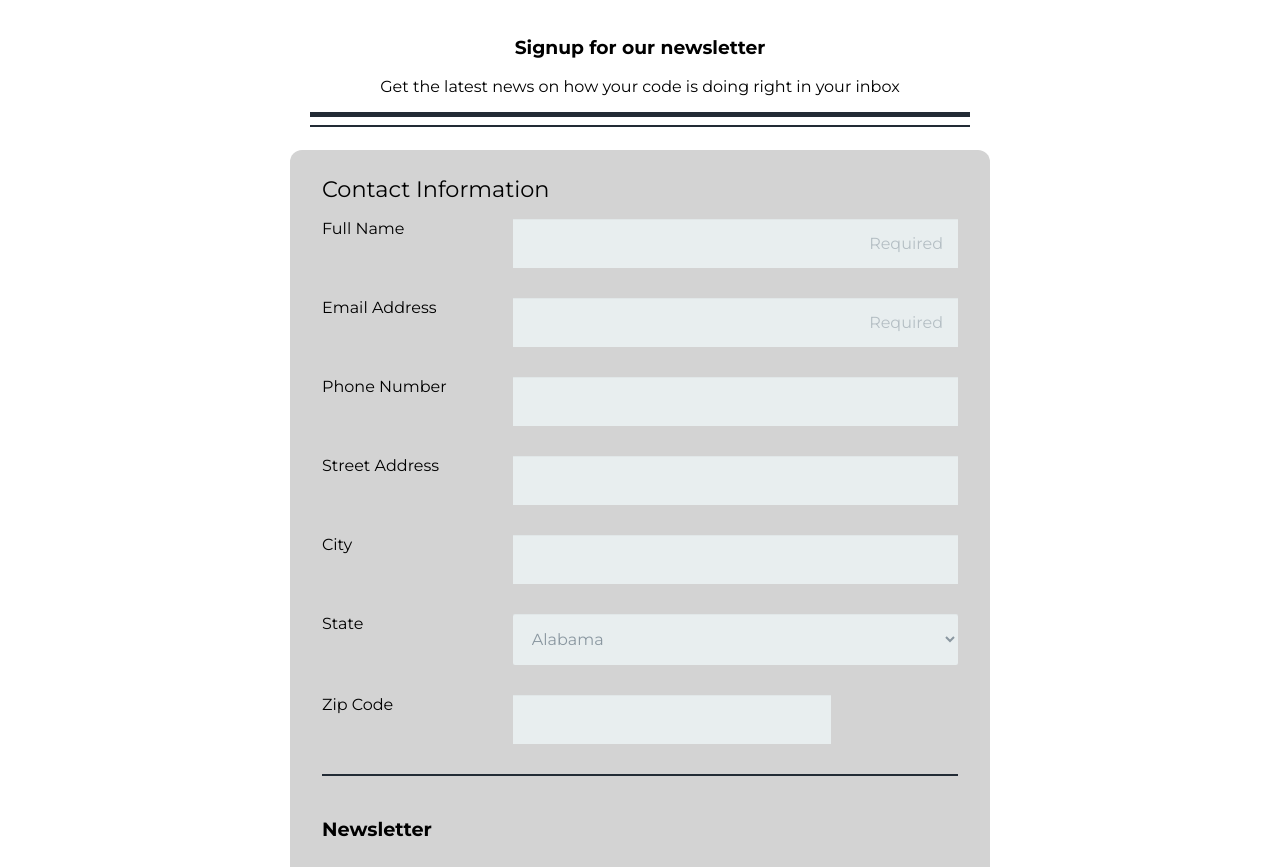
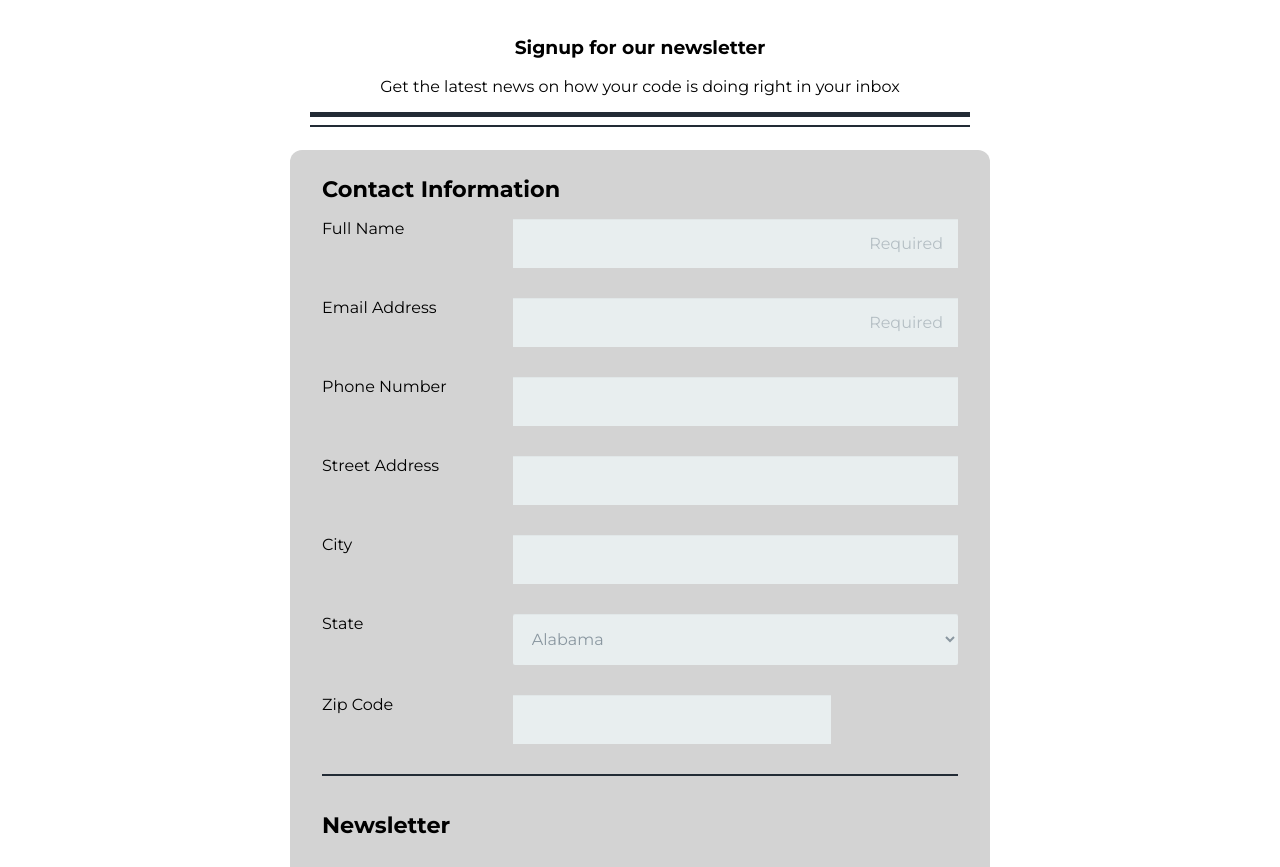
Before and after one commit to justinwitz/Treehouse-FEWD-Project-Three, a plain HTML site: page index.html in a window 1280 px wide. Shown: the part 72-939 px from the top of the page. Drawn offline with Linux system fonts and the light colour scheme; some icons are missing.

Commit message:
Legend adjustment

```diff
--- a/css/style.css
+++ b/css/style.css
@@ -61,12 +61,7 @@ fieldset {
 legend {
   font-size: 1.4em;
   margin-bottom: 10px;
-}
-
-label.newscheck {
-	font-size: 1.2em;
-	font-weight: bold;
-	padding-bottom: 0;
+  font-weight: bold;
 }
 
 label.newsradio {
--- a/index.html
+++ b/index.html
@@ -100,7 +100,7 @@
                 <hr>
             </fieldset>
             <fieldset>
-                <label class="newscheck">Newsletter</label><br>
+                <legend>Newsletter</legend>
                 <p class="selectnews">Select the newsletters you would like to receive</p>
 
                     <input type="checkbox" id="html" value="interest_html" name="user_htmlnews"><label class="labelstyle" for="html">HTML News</label><br>
```
